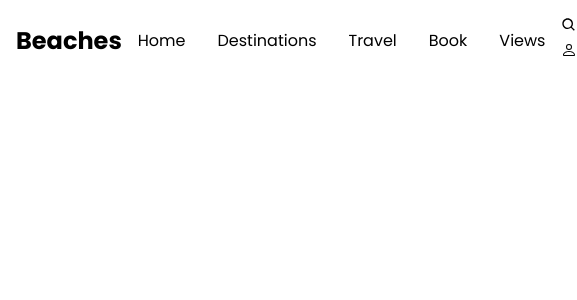
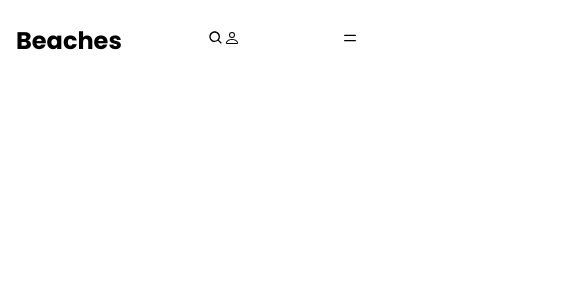
Before and after one commit to carlos-lopez98/TravelSite, a React (Create React App) app: page / in a window 390 px wide. Shown: the top 300 px of the page, 577 px wide, since content can reach past the window. Built offline with nearby package versions, Linux system fonts and the light colour scheme.

Commit message:
Hamburger styles being edited for smaller screens

```diff
--- a/src/components/navbar/NavbarStyle.scss
+++ b/src/components/navbar/NavbarStyle.scss
@@ -24,4 +24,14 @@ li {
 
 
 /* Media Queries for devices with a max-width of 940px, anything under 940px will have these styles applied to the elements*/
-@media screen and (max-width: 940px) {}
+@media screen and (max-width: 940px) {
+
+    .nav-menu {
+        display: none;
+    }
+
+    .hamburger {
+        display: block;
+    }
+
+}
```
